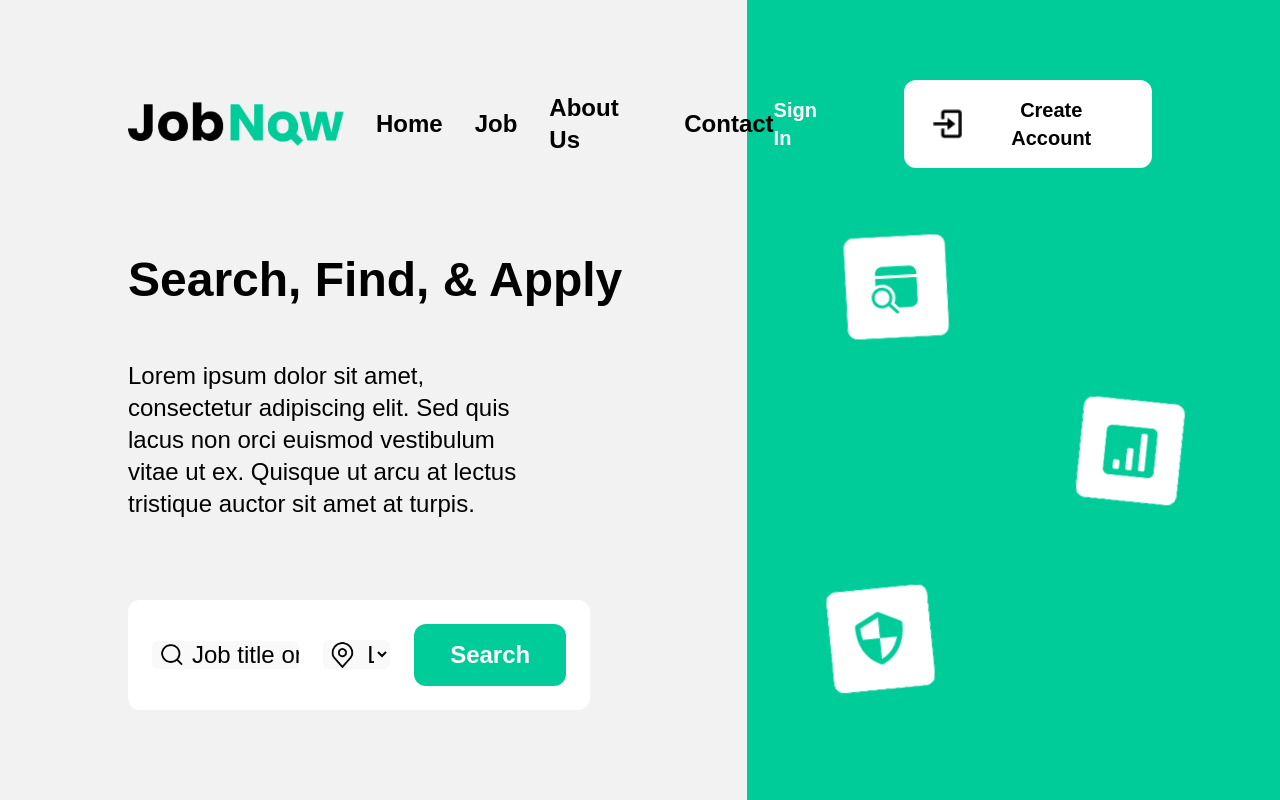
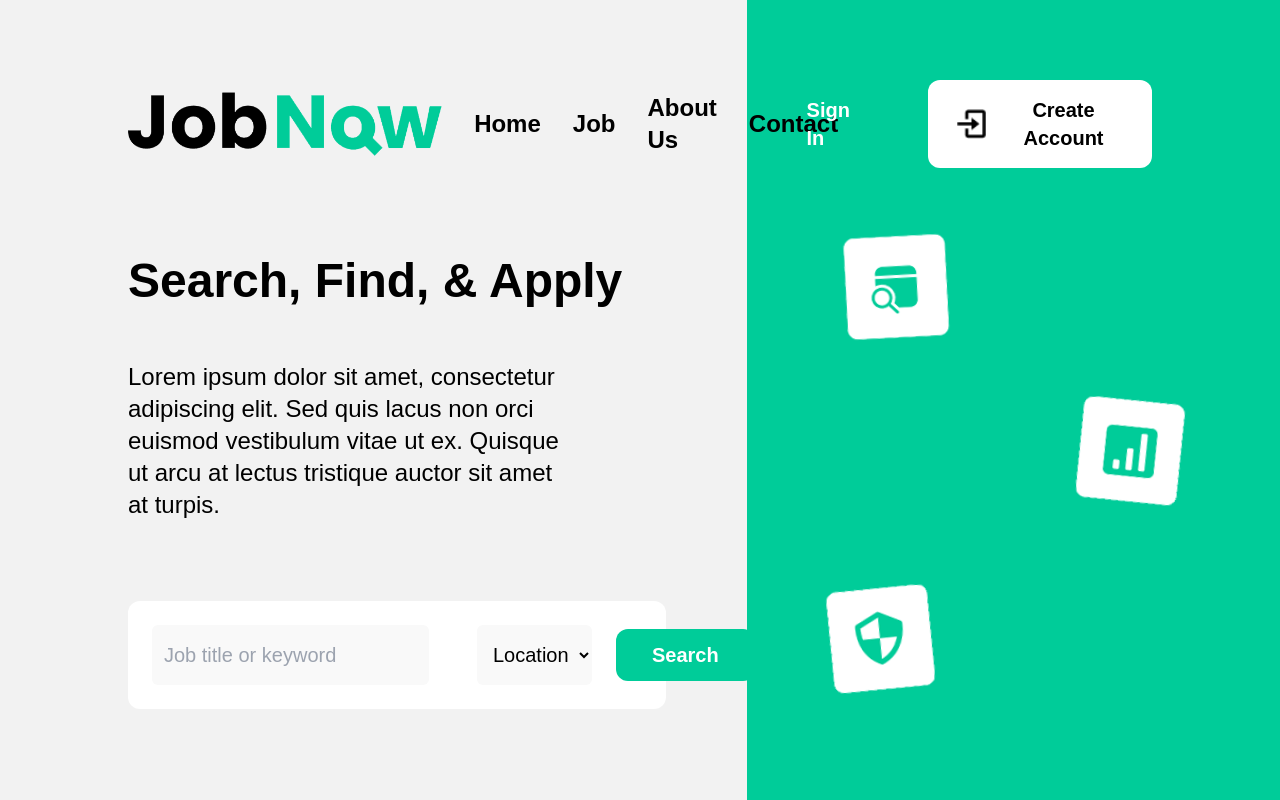
Before and after one commit to RaoufSiblani/task3, a Next.js app: page / in a window 1280 px wide. Shown: the top 800 px of the page. Built offline with nearby package versions, Linux system fonts and the light colour scheme.

Commit message:
aaaaaaaaaaaaaaaaaa

```diff
--- a/comp/nav.js
+++ b/comp/nav.js
@@ -10,7 +10,7 @@ const NavBar = () => {
   return (
     <nav className="flex font-poppins items-center lg:px-32 py-20 bg-backgray lg:justify-between lg:bg-transparent">
       <div className="items-center flex justify-center w-full lg:w-auto lg:justify-normal">
-        <img src="/images/logo.png" alt="Logo" className="lg:h-11 h-16" />
+        <img src="/images/logo.png" alt="Logo" className="lg:h-16 h-7" />
         <a href="#" className="text-black ml-8 font-semibold text-2xl hidden lg:block">Home</a>
         <a href="#" className="text-black ml-8 font-semibold text-2xl hidden lg:block">Job</a>
         <a href="#" className="text-black ml-8 font-semibold text-2xl hidden lg:block">About Us</a>
@@ -25,7 +25,7 @@ const NavBar = () => {
         </button>
 
       </div>
-      <div className="absolute right-16 items-center w-[55px] h-[45px] lg:hidden">
+      <div className="absolute right-16 items-center w-[45px] h-[35px] lg:hidden">
       <button onClick={handleToggleMenu} className="flex items-center left-full">
           <img src="/images/bar.png" alt="Menu Icon"/>
         </button>
--- a/comp/section1.js
+++ b/comp/section1.js
@@ -7,39 +7,38 @@ const Section1 = () => {
         <NavBar />
       </div>
       <div className="grid grid-cols-1 lg:grid-cols-12">
-        <div className="col-span-1 lg:col-span-7 bg-backgray lg:min-h-[925px] justify-center flex flex-col lg:pl-32 px-16 items-center lg:items-start">
-          <h2 className="font-bold text-4xl sm:text-5xl mt-10">Search, Find, & Apply</h2>
-          <p className="text-left text-lg sm:text-2xl w-9/12 my-14">
+        <div className="col-span-1 lg:col-span-7 bg-backgray lg:min-h-[925px] justify-center flex flex-col lg:pl-32 px-8 items-center lg:items-start">
+          <h2 className=" text-center font-bold text-4xl lg:text-5xl mt-10 lg:text-left">Search, Find, & Apply</h2>
+          <p className="text-center text-lg lg:text-2xl w-9/12 my-14 lg:text-left">
             Lorem ipsum dolor sit amet, consectetur adipiscing elit. Sed quis
             lacus non orci euismod vestibulum vitae ut ex. Quisque ut arcu at
             lectus tristique auctor sit amet at turpis.
           </p>
-          <form className="bg-white rounded-xl w-5/6 flex items-center p-6 mt-6 mb-6 lg:mb-0">
-            <div className="relative flex items-center flex-grow min-h-[60px]">
-              <div
-                className="absolute left-2 top-4 h-7 w-7 bg-center bg-no-repeat"
-                style={{
-                  backgroundImage: `url('/images/search.png')`,
-                  backgroundSize: "contain",
-                  backgroundPosition: "left center",
-                }}
-              ></div>
+
+          <form className="bg-white rounded-xl w-full lg:w-11/12 flex items-center p-2 lg:p-6 mt-6 mb-6 lg:mb-0 container">
+  <div className="flex items-center lg:min-h-[60px] min-h-[40px] bg-lightgray rounded-md flex-grow mr-2 lg:mr-6">
+    <div className="p-2 lg:p-0">
+      <img
+        className="h-5\4 w-4 lg:h-6 lg:w-6 bg-center bg-no-repeat"
+        src="/images/search.png"
+        alt="Search Icon"
+      />
+    </div>
     <input
       type="text"
-                className="pl-10 bg-lightgray rounded-md w-full h-full placeholder:text-black text-xl sm:text-2xl"
+      className="pl-2 lg:pl-3 bg-transparent text-black text-sm lg:text-xl flex-grow outline-none"
       placeholder="Job title or keyword"
     />
   </div>
-            <div className="relative flex items-center flex-grow ml-6 min-h-[60px]">
-              <div
-                className="absolute left-2 top-4 h-7 w-6 bg-center bg-no-repeat"
-                style={{
-                  backgroundImage: `url('/images/location.png')`,
-                  backgroundSize: "contain",
-                  backgroundPosition: "left center",
-                }}
-              ></div>
-              <select className="pl-10 bg-lightgray text-black text-xl sm:text-2xl rounded-md w-full h-full">
+  <div className="flex items-center lg:min-h-[60px] min-h-[40px] bg-lightgray rounded-md flex-grow ml-2 lg:ml-6">
+    <div className="p-2 lg:p-0">
+      <img
+        className="h-4 w-4 lg:h-6 lg:w-6 bg-center bg-no-repeat"
+        src="/images/location.png"
+        alt="Location Icon"
+      />
+    </div>
+    <select className="pl-2 lg:pl-3 bg-transparent text-black text-sm lg:text-xl flex-grow focus:outline-none">
       <option value="">Location</option>
       <option value="Beirut">Beirut</option>
       <option value="Baalbeck">Baalbeck</option>
@@ -49,11 +48,12 @@ const Section1 = () => {
   </div>
   <button
     type="submit"
-              className="bg-maingreen text-white font-bold text-xl sm:text-2xl ml-6 px-9 py-[15px] rounded-xl"
+    className="bg-maingreen text-white font-bold text-sm lg:text-xl ml-2 lg:ml-6 px-4 lg:px-9 py-2 lg:py-3 rounded-xl"
   >
     Search
   </button>
 </form>
+
         </div>
         <div className="col-span-1 lg:col-span-5 bg-backgray lg:min-h-[925px]">
           <div className="bg-maingreen lg:rounded-bl-500 h-full py-10 lg:py-0 flex flex-col justify-center">
--- a/comp/section3.js
+++ b/comp/section3.js
@@ -1,6 +1,6 @@
 const Section3 = () => {
   return (
-    <div className="px-16 lg:pl-32 my-48 flex flex-col lg:flex-row items-center justify-center">
+    <div className="lg:px-16 px-8 my-48 flex flex-col lg:flex-row items-center justify-center">
       <img src="/images/placeholder.png" className="w-full rounded-xl lg:w-[650px] lg:h-[490px]" alt="Placeholder" />
       <div className="flex flex-col items-center lg:items-start lg:ml-20 lg:mr-32">
         <h2 className="font-bold text-4xl lg:text-5xl mt-10 leading-tight text-center lg:text-left">We will help you to become an employee in your dream company</h2>
--- a/comp/section4.js
+++ b/comp/section4.js
@@ -4,7 +4,7 @@ import Swiper1 from "./swiper1";
 const Section4 = () => {
 
   return (
-    <div className="items-center pl-16 py-28 lg:pl-32 bg-maingreen bg-opacity-5">
+    <div className="items-center pl-20 py-28  bg-maingreen bg-opacity-5">
       <h2 className="font-bold text-5xl mt-10 leading-tight text-center pr-16 lg:pr-32">Popular Job Categories</h2>
       <p className="text-3xl text-textgray text-center mt-10 pr-16 lg:pr-32">
         Lorem ipsum dolor sit amet, consectetur adipiscing elit. Sed quis lacus non
--- a/comp/section5.js
+++ b/comp/section5.js
@@ -10,7 +10,8 @@ const Section5 = () => {
   ];
 
   return (
-    <div className="items-center pl-16 py-28 lg:pl-32">
+    <div className="items-center  py-28">
+      <div className="pl-8  lg:pl-32">
       <h2 className="font-bold text-4xl lg:text-5xl mt-10 leading-tight text-center pr-16 lg:pr-32">Recently Added Jobs</h2>
         <p className="text-2xl lg:text-3xl text-textgray text-center mt-10 pr-16 lg:pr-32">
           Lorem ipsum dolor sit amet, consectetur adipiscing elit. Sed quis lacus non
@@ -18,7 +19,8 @@ const Section5 = () => {
           auctor sit amet at turpis.
         </p>
         <Swiper2/>
-      <div className="flex justify-center pr-16 lg:pr-32">
+        </div>
+      <div className="flex justify-center w-full ">
         <button className="text-maingreen border border-maingreen px-7 py-4 rounded-xl font-bold text-xl lg:text-2xl">
           <span>View More</span>
         </button>
--- a/comp/widget3.js
+++ b/comp/widget3.js
@@ -1,6 +1,6 @@
 const Wid3 = ({ imageSrc, heading, company }) => {
   return (
-    <div className="bg-white rounded-xl mr-12 w-[580px] h-[670px] pl-10 pr-12 flex flex-col">
+    <div className="bg-white rounded-xl mr-12 lg:w-[580px] lg:min-h-[670px] w-[450px] min-h-[550px] pl-10 pr-12 flex flex-col">
       <img src={imageSrc} className="h-20 w-20 flex mt-10" />
       <h2 className="font-bold text-2xl lg:text-3xl flex pt-10">{heading}</h2>
       <h3 className="font-bold text-lg lg:text-xl text-gray-500 flex pt-5 pb-10">{company}</h3>
--- a/styles/globals.css
+++ b/styles/globals.css
@@ -13,7 +13,10 @@ body {
  font-family: 'Poppins', sans-serif;
  background-color: #fbfbfb;
 }
-
+select{
+  border: none;
+  outline: none;
+}
 .swiper {
   width: 100%;
   height: 100%;
```
Lines whose indentation alone changed are shown as unchanged.
